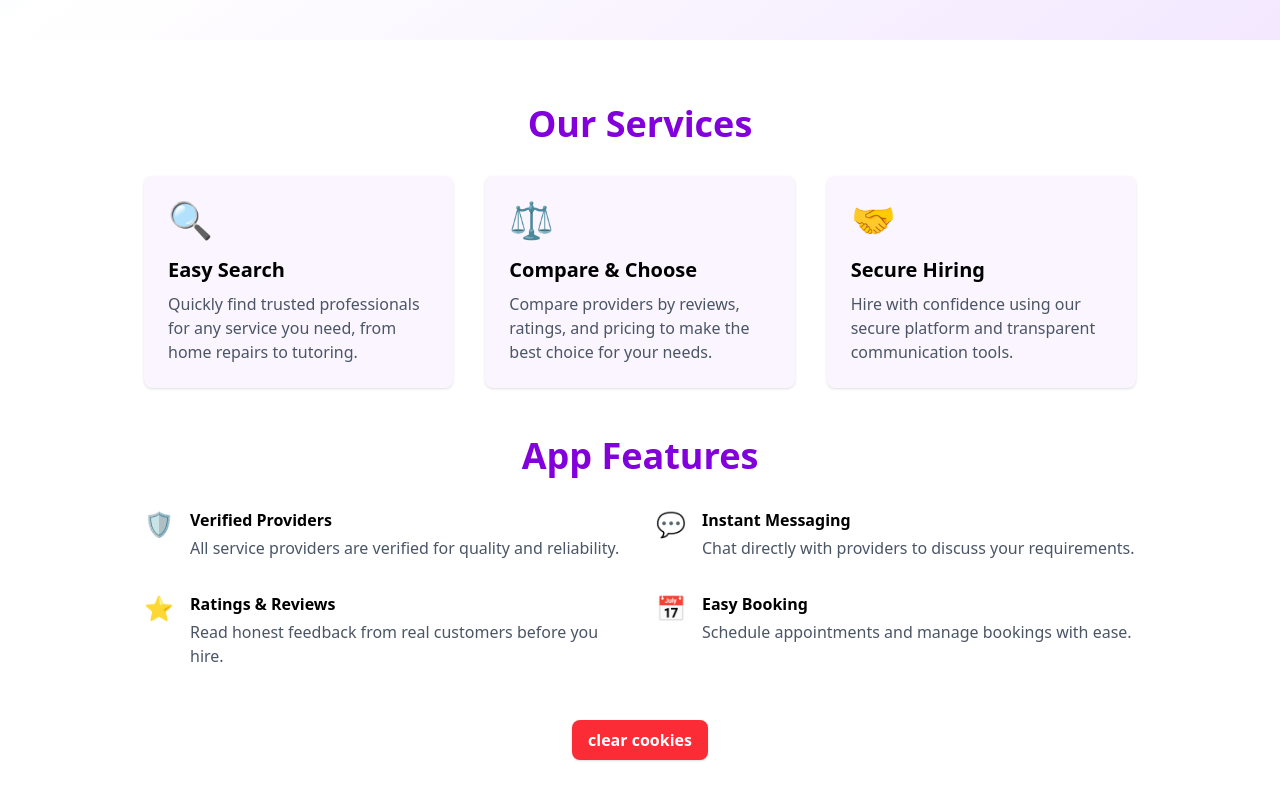
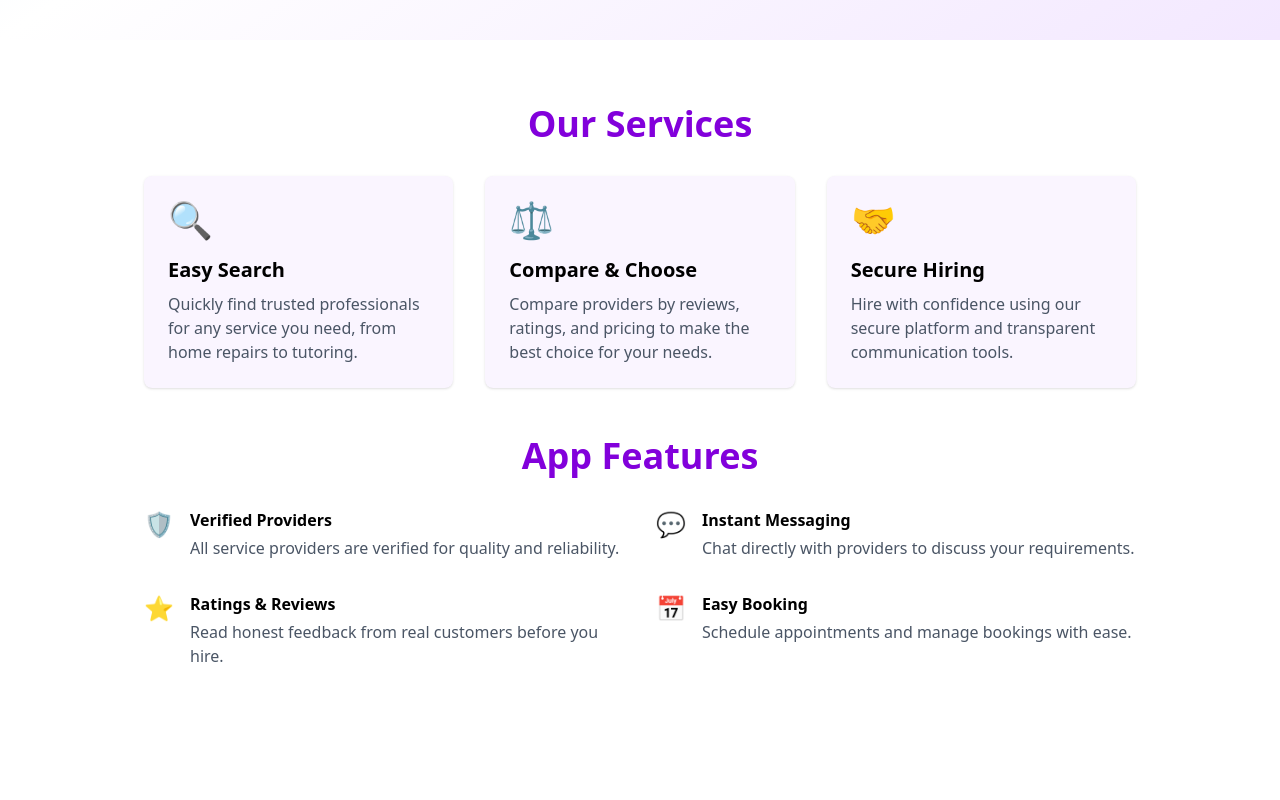
Before and after one commit to Priyansh-Kaklotar/helpme, a Next.js app: page / in a window 1280 px wide. Shown: the part 894-1694 px from the top of the page. Built offline with nearby package versions, Linux system fonts and the light colour scheme.

Commit message:
final commit

```diff
--- a/src/app/page.js
+++ b/src/app/page.js
@@ -234,14 +234,6 @@ export default function Home() {
           </div>
         </div>
         <div className="flex justify-center mt-8 p-5">
-          <button
-            className="px-4 py-2 bg-red-500 text-white rounded-lg font-semibold shadow hover:bg-red-600 transition cursor-pointer"
-            onClick={async () => {
-              const res = await axios.get("/api/clear-cookie");
-            }}
-          >
-            clear cookies
-          </button>
         </div>
       </section>
     </>
```
